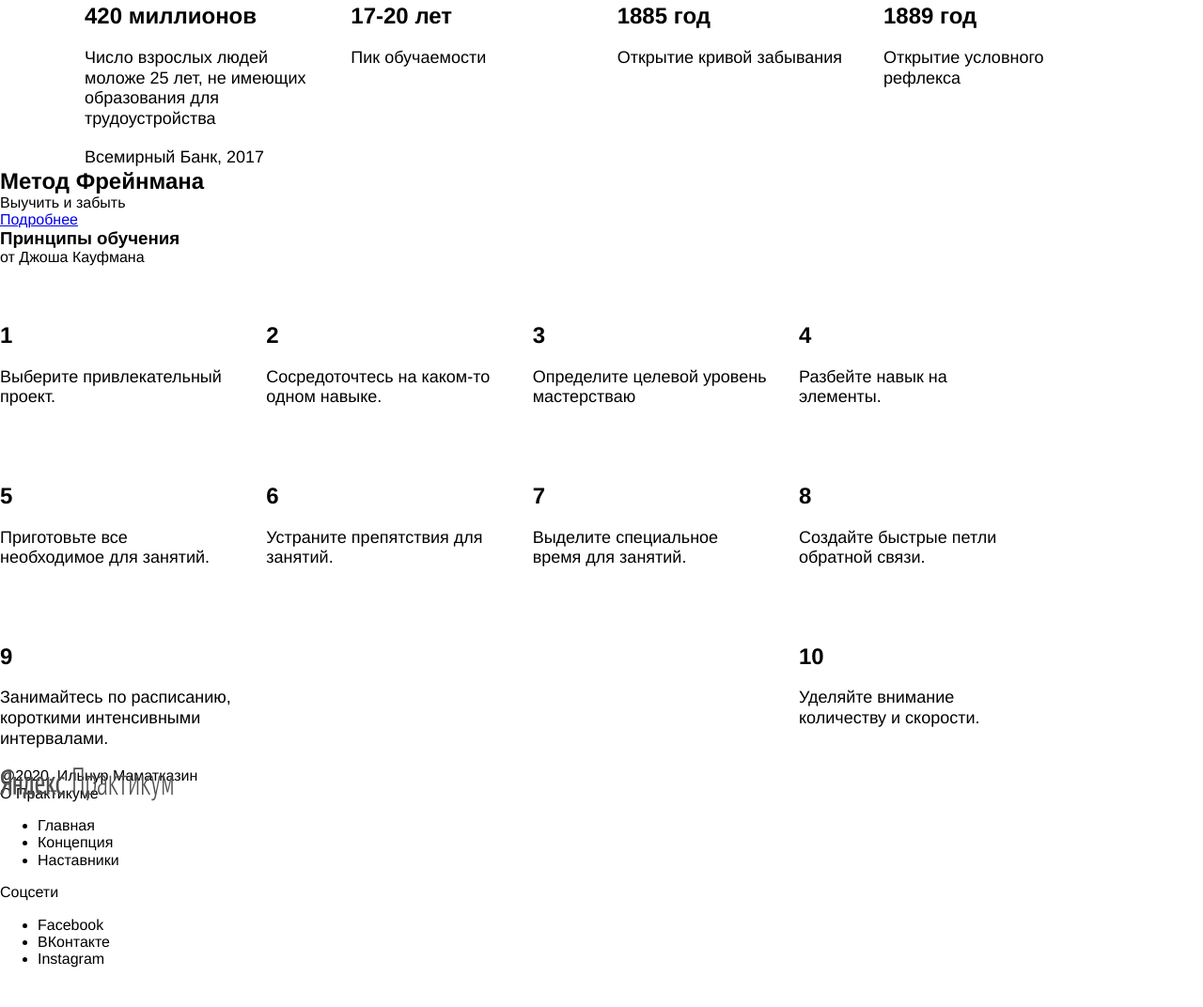
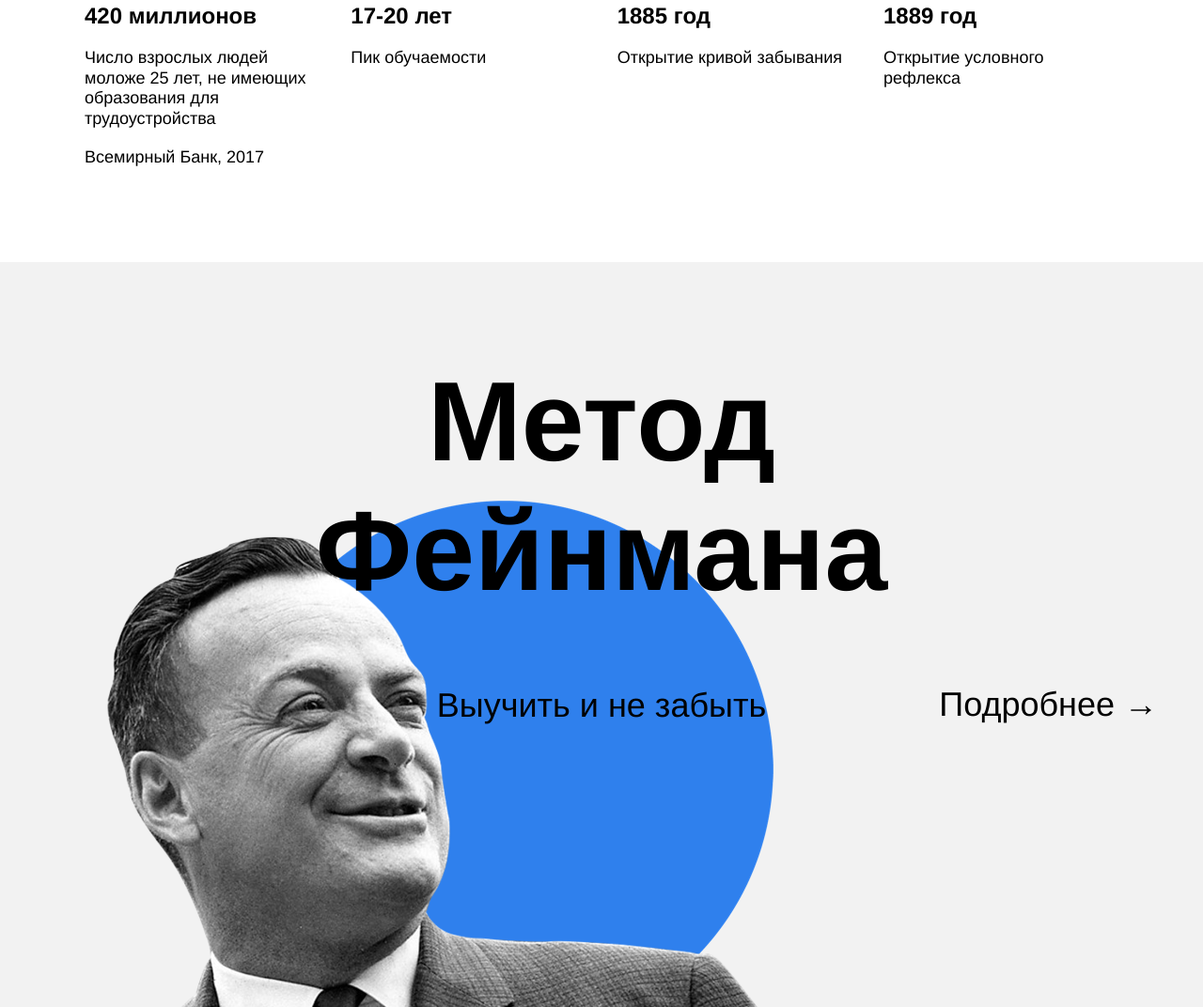
Before and after one commit to mamatkazin/how-to-learn, a plain HTML site: page index.html in a window 1280 px wide. Shown: the part 1728-2800 px from the top of the page at 94% size. Before the commit the page ends 2775 px from the top, so only its background shows below. Drawn offline with Linux system fonts and the light colour scheme.

Commit message:
Завершение задания 1

```diff
--- a/index.html
+++ b/index.html
@@ -13,7 +13,7 @@
         <div class="logo logo_place_header">
           <img src="./images/logo_place_header.svg" alt="Яндекс Практикум" />
         </div>
-        <h2 class="header__title">Научиться учиться</h2>
+        <h1 class="header__title">Научиться учиться</h1>
         <div class="header__subtitle">
           <span>
             Какие современные и эффективные подходы к обучению вы можете
@@ -32,7 +32,7 @@
       </header>
       <main class="content">
         <section class="description two-columns">
-          <div class="two-columns__brief">Главные проблемы в обучении</div>
+          <h5 class="two-columns__brief">Главные проблемы в обучении</h5>
           <div class="two-columns__main-text">
             <p class="two-columns__paragraph">
               Ни в школе, ни в институте нас не учат тому, как правильно изучать
@@ -103,83 +103,135 @@
           </ul>
         </section>
 
-        <section class="feinman">
-          <h2>Метод Фрейнмана</h2>
-          <div>Выучить и забыть</div>
-          <a href="#">Подробнее</a>
+        <section class="feynman design_theme_light">
+          <h2 class="feynman__title">Метод Фейнмана</h2>
+          <h4 class="feynman__subtitle">Выучить и не забыть</h4>
+          <a class="feynman__link" href="#">Подробнее</a>
         </section>
 
-        <section class="kaufman">
-          <h3>Принципы обучения</h3>
-          <p>от Джоша Кауфмана</p>
+        <section class="kaufman design_theme_dark">
+          <h3 class="section-title section-title_theme_dark">
+            Принципы обучения
+          </h3>
+          <h4 class="section-subtitle">от Джоша Кауфмана</h4>
           <ul class="table">
-            <li class="table__cell">
+            <li class="table__cell table__cell_theme_dark">
               <h6 class="table__heading">1</h6>
-              <p class="table__text">Выберите привлекательный проект.</p>
+              <p class="table__text table__text_theme_dark">
+                Выберите привлекательный проект.
+              </p>
             </li>
-            <li class="table__cell">
+            <li class="table__cell table__cell_theme_dark">
               <h6 class="table__heading">2</h6>
-              <p class="table__text">
+              <p class="table__text table__text_theme_dark">
                 Сосредоточтесь на каком-то одном навыке.
               </p>
             </li>
-            <li class="table__cell">
+            <li class="table__cell table__cell_theme_dark">
               <h6 class="table__heading">3</h6>
-              <p class="table__text">Определите целевой уровень мастерстваю</p>
+              <p class="table__text table__text_theme_dark">
+                Определите целевой уровень мастерстваю
+              </p>
             </li>
-            <li class="table__cell">
+            <li class="table__cell table__cell_theme_dark">
               <h6 class="table__heading">4</h6>
-              <p class="table__text">Разбейте навык на элементы.</p>
+              <p class="table__text table__text_theme_dark">
+                Разбейте навык на элементы.
+              </p>
             </li>
-            <li class="table__cell">
+            <li class="table__cell table__cell_theme_dark">
               <h6 class="table__heading">5</h6>
-              <p class="table__text">
+              <p class="table__text table__text_theme_dark">
                 Приготовьте все необходимое для занятий.
               </p>
             </li>
-            <li class="table__cell">
+            <li class="table__cell table__cell_theme_dark">
               <h6 class="table__heading">6</h6>
-              <p class="table__text">Устраните препятствия для занятий.</p>
+              <p class="table__text table__text_theme_dark">
+                Устраните препятствия для занятий.
+              </p>
             </li>
-            <li class="table__cell">
+            <li class="table__cell table__cell_theme_dark">
               <h6 class="table__heading">7</h6>
-              <p class="table__text">Выделите специальное время для занятий.</p>
+              <p class="table__text table__text_theme_dark">
+                Выделите специальное время для занятий.
+              </p>
             </li>
-            <li class="table__cell">
+            <li class="table__cell table__cell_theme_dark">
               <h6 class="table__heading">8</h6>
-              <p class="table__text">Создайте быстрые петли обратной связи.</p>
+              <p class="table__text table__text_theme_dark">
+                Создайте быстрые петли обратной связи.
+              </p>
             </li>
-            <li class="table__cell">
+            <li class="table__cell table__cell_theme_dark">
               <h6 class="table__heading">9</h6>
-              <p class="table__text">
+              <p class="table__text table__text_theme_dark">
                 Занимайтесь по расписанию, короткими интенсивными интервалами.
               </p>
             </li>
-            <li class="table__cell">
+            <li class="table__cell table__cell_theme_dark">
               <h6 class="table__heading">10</h6>
-              <p class="table__text">
+              <p class="table__text table__text_theme_dark">
                 Уделяйте внимание количеству и скорости.
               </p>
             </li>
           </ul>
+          <img
+            class="kaufman__traingle"
+            src="./images/kaufman-triangle.svg"
+            alt="Треуголник Кауфмана"
+          />
         </section>
       </main>
-      <footer class="footer">
-        <div class="logo logo_place_footer">
-          <img src="./images/logo_place_footer.svg" alt="Яндекс Практикум" />
-        </div>
-        <p>@2020. Ильнур Маматказин</p>
-        <p>О Практикуме</p>
-        <ul>
-          <li>Главная</li>
-          <li>Концепция</li>
-          <li>Наставники</li>
-        </ul>
-        <p>Соцсети</p>
-        <ul>
-          <li>Facebook</li>
-          <li>ВКонтакте</li>
-          <li>Instagram</li>
+      <footer class="footer design_theme_dark">
+        <ul class="footer__columns">
+          <li class="footer__column_content_copyright">
+            <div class="logo logo_place_footer"></div>
+            <p class="footer__autor">&copy; 2020. Ильнур Маматказин</p>
+          </li>
+          <li class="footer__column_content_info">
+            <p class="footer__column-heading">О Практикуме</p>
+            <ul class="footer__column-links">
+              <li><a class="footer__column-link" href="#">Главная</a></li>
+              <li><a class="footer__column-link" href="#">Концепция</a></li>
+              <li><a class="footer__column-link" href="#">Наставники</a></li>
+            </ul>
+          </li>
+          <li class="footer__column_content_social">
+            <p class="footer__column-heading">Соцсети</p>
+            <ul class="footer__column-links">
+              <li>
+                <a class="footer__column-link" href="#">
+                  <img
+                    class="footer__social-icon"
+                    src="./images/facebook_color_white.svg"
+                    alt="Facebook"
+                  />
+                  Facebook
+                </a>
+              </li>
+              <li>
+                <a class="footer__column-link" href="#">
+                  <img
+                    class="footer__social-icon"
+                    src="./images/vk_color_white.svg"
+                    alt="ВКонтакте"
+                  />
+                  ВКонтакте
+                </a>
+              </li>
+              <li>
+                <a class="footer__column-link" href="#">
+                  <img
+                    class="footer__social-icon"
+                    src="./images/instagram_color_white.svg"
+                    alt="Instagram"
+                  />
+                  Instagram
+                </a>
+              </li>
+            </ul>
+          </li>
         </ul>
       </footer>
     </div>
--- a/styles/style.css
+++ b/styles/style.css
@@ -18,16 +18,6 @@ p {
   margin: 0 auto;
   /* выше для экранов больше 1600px отцентрировали весь контент */
   font-family: "Helvetica Neue", Arial, sans-serif;
-}
-
-.design_theme_light {
-  background-color: #f2f2f2;
-  color: black;
-}
-
-.design_theme_dark {
-  background-color: #1f1f1f;
-  color: white;
 }
 
 .header {
@@ -62,6 +52,7 @@ p {
 .header__link {
   text-decoration: none;
   z-index: 2;
+  color: #2f80ed;
 }
 
 .header__link::after {
@@ -106,7 +97,8 @@ p {
 
 .description {
   width: 80%;
-  margin: 100px auto 0;
+  padding-top: 100px;
+  margin: 0 auto;
 }
 
 .two-columns {
@@ -145,8 +137,7 @@ p {
 }
 
 .digits {
-  margin: 100px auto 0;
-  width: 1100px;
+  padding: 100px 0;
 }
 
 .section-title {
@@ -154,21 +145,28 @@ p {
   font-size: 60px;
   font-weight: 700;
   text-align: center;
+  width: 60%;
+  margin: 0 auto;
+}
+
+.section-title_theme_dark {
+  line-height: 69px;
 }
 
 .section-subtitle {
   line-height: 34px;
   font-size: 24px;
   font-weight: normal;
-  margin-top: 20px;
   text-align: center;
+  width: 60%;
+  margin: 20px auto 0;
 }
 
 .table {
-  width: 1100px;
   list-style: none;
   padding: 0;
-  margin: 0;
+  margin: 0 auto;
+  width: 1100px;
   display: flex;
   flex-wrap: wrap;
   justify-content: space-between;
@@ -182,6 +180,12 @@ p {
   margin-top: 60px;
 }
 
+.table__cell_theme_dark {
+  width: 200px;
+  margin-top: 80px;
+  z-index: 1;
+}
+
 .table__heading {
   line-height: 1.15;
   font-size: 24px;
@@ -192,10 +196,141 @@ p {
   margin: 20px 0;
 }
 
-/* и элемента с модификатором вида ключ-значение */
+.table__text_theme_dark {
+  margin: 20px 0 0;
+}
+
+/* и элемента с модификатором вида ключ-значение
 .table__cell_theme_dark {
   width: 200px;
   color: white;
   margin-right: 0;
   margin-top: 80px;
+} */
+
+.feynman {
+  background: url(../images/feynman.png) bottom left no-repeat;
+  height: 790px;
+  position: relative;
+  padding-top: 100px;
 }
+
+.feynman__title {
+  text-align: center;
+  margin: 0 auto;
+  width: 648px;
+  line-height: 1.15;
+  font-size: 120px;
+  font-weight: 700;
+}
+
+.feynman__subtitle {
+  text-align: center;
+  margin-top: 70px;
+  line-height: 51px;
+  font-size: 36px;
+  font-weight: normal;
+}
+
+.feynman__link {
+  position: absolute;
+  top: 50%;
+  right: 48px;
+  line-height: 51px;
+  font-size: 36px;
+  font-weight: normal;
+  color: black;
+  text-decoration: none;
+}
+
+.feynman__link::after {
+  content: " \2192";
+}
+
+.kaufman {
+  position: relative;
+  overflow: hidden;
+  padding: 90px 0;
+}
+
+.kaufman__traingle {
+  position: absolute;
+  right: -210px;
+  width: 877px;
+  height: 877px;
+  top: 0;
+}
+
+.footer {
+  min-height: 250px;
+  padding: 60px 0 40px;
+}
+
+.footer__columns {
+  display: flex;
+  justify-content: space-between;
+  list-style: none;
+  padding: 0;
+  width: 90%;
+  margin: 0 auto;
+}
+
+.footer__column_content_copyright {
+  flex-basis: 711px;
+  display: flex;
+  flex-direction: column;
+  justify-content: space-between;
+  height: 250px;
+}
+
+.logo_place_footer {
+  position: static;
+  background: url(../images/logo_place_footer.svg);
+  height: 35px;
+  width: 183px;
+}
+
+.footer__autor {
+  padding: 18px 0;
+  line-height: 25px;
+  font-size: 18px;
+  font-weight: normal;
+}
+
+.footer__column-heading {
+  line-height: 30px;
+  font-size: 18px;
+  font-weight: 700;
+}
+
+.footer__column-links {
+  list-style: none;
+  padding: 0;
+  margin: 0;
+  padding: 20px 0 16px;
+  color: white;
+}
+
+.footer__column-link {
+  color: white;
+  text-decoration: none;
+  line-height: 30px;
+  font-size: 18px;
+  font-weight: normal;
+}
+
+.footer__social-icon {
+  margin-right: 10px;
+  height: 16px;
+  width: 16px;
+}
+
+.design_theme_light {
+  background-color: #f2f2f2;
+  color: black;
+}
+
+.design_theme_dark {
+  background-color: #1f1f1f;
+  color: white;
+}
```
